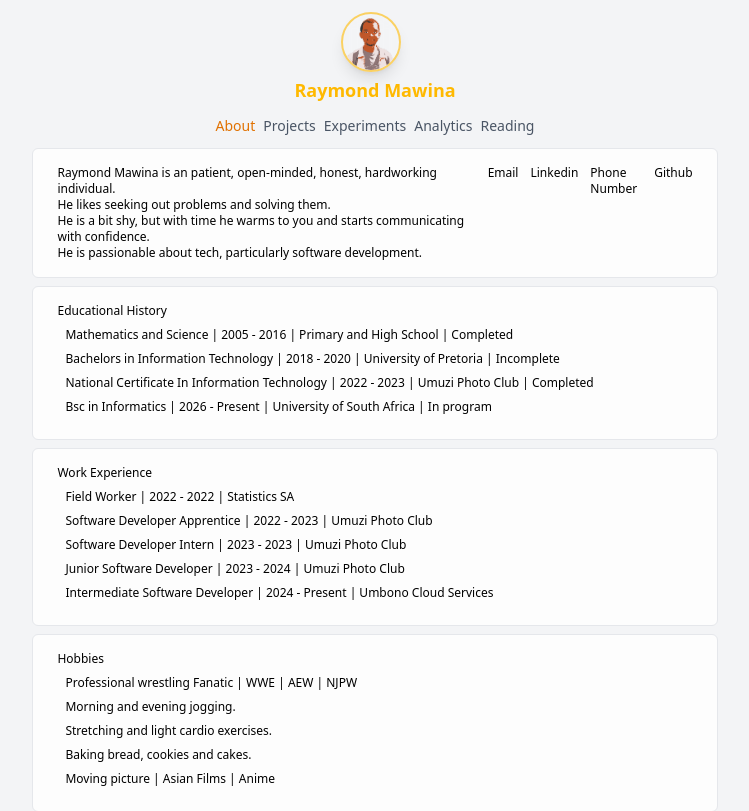
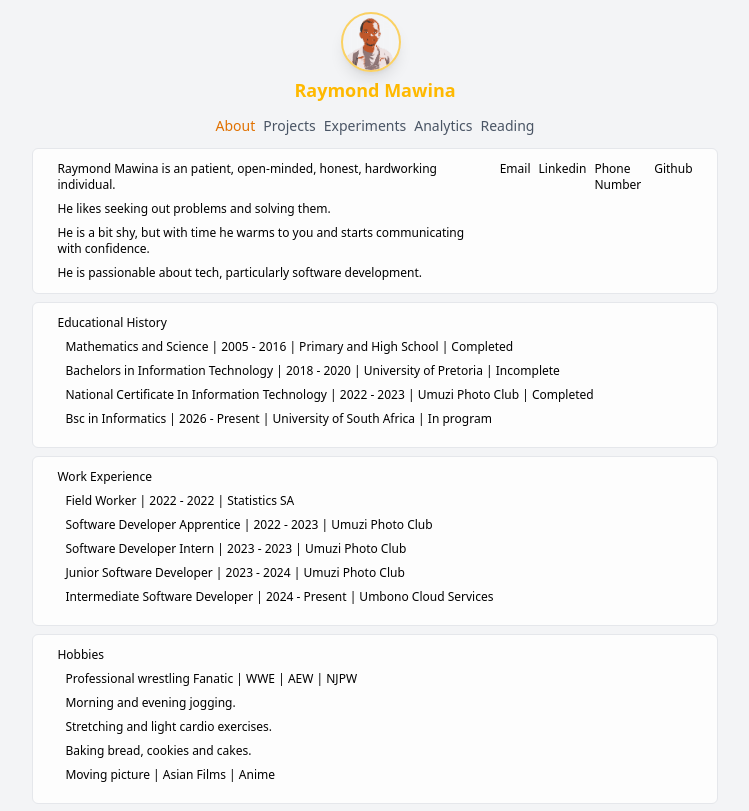
Before and after one commit to mfanaKoPitori/portfolio, a Next.js app: page / in a window 1280 px wide. Shown: the top 811 px of the page, without its empty margins (265-1014 px from the left). Built offline with nearby package versions, Linux system fonts and the light colour scheme; no server answers.

Commit message:
fix: spacing adjustments

```diff
--- a/components/About/Presentation.tsx
+++ b/components/About/Presentation.tsx
@@ -9,15 +9,15 @@ const Presentation: React.FC<AboutProps> = ({ name }) => {
   return (
     <>
       <section className="flex flex-col w-6/11 space-y-2 text-xs">
-        <section className="flex flex-col lg:flex-row justify-between bg-white/80 rounded-md border border-gray-200 py-4 px-6">
-          <section>
+        <section className="flex flex-col lg:flex-row justify-between bg-white/80 rounded-md border border-gray-200 py-3 px-4">
+          <section className="flex flex-col px-2 space-y-2">
             <p>Raymond Mawina is an patient, open-minded, honest, hardworking individual.</p>
             <p>He likes seeking out problems and solving them.</p>
             <p>He is a bit shy, but with time he warms to you and starts communicating with confidence.</p>
             <p>He is passionable about tech, particularly software development.</p>
           </section>
 
-          <section className="flex space-x-3">
+          <section className="flex flex-row px-2 space-x-2">
             <p>Email</p>
             <p>Linkedin</p>
             <p>Phone Number</p>
@@ -25,7 +25,7 @@ const Presentation: React.FC<AboutProps> = ({ name }) => {
           </section>
         </section>
 
-        <section className="bg-white/80 rounded-md border border-gray-200 py-4 px-6">
+        <section className="bg-white/80 rounded-md border border-gray-200 py-3 px-6">
           <h1>Educational History</h1>
           <section className="flex flex-col px-2 my-2 space-y-2">
             <section>
@@ -46,7 +46,7 @@ const Presentation: React.FC<AboutProps> = ({ name }) => {
           </section>
         </section>
 
-        <section className="bg-white/80 rounded-md border border-gray-200 py-4 px-6">
+        <section className="bg-white/80 rounded-md border border-gray-200 py-3 px-6">
           <h1>Work Experience</h1>
           <section className="flex flex-col px-2 my-2 space-y-2">
             <section>
@@ -72,7 +72,7 @@ const Presentation: React.FC<AboutProps> = ({ name }) => {
         </section>
 
 
-        <section className="bg-white/80 rounded-md border border-gray-200 py-4 px-6">
+        <section className="bg-white/80 rounded-md border border-gray-200 py-3 px-6">
           <h1>Hobbies</h1>
           <section className="flex flex-col px-2 my-2 space-y-2">
             <p>Professional wrestling Fanatic | WWE | AEW | NJPW</p>
@@ -83,7 +83,7 @@ const Presentation: React.FC<AboutProps> = ({ name }) => {
           </section>
         </section>
 
-        <section className="bg-white/80 rounded-md border border-gray-200 py-4 px-6">
+        <section className="bg-white/80 rounded-md border border-gray-200 py-3 px-6">
           <h1>Skills</h1>
           <section className="flex flex-col px-2 my-2 space-y-2">
             <p>Frontend: HTML, CSS, Tailwind, React</p>
```
